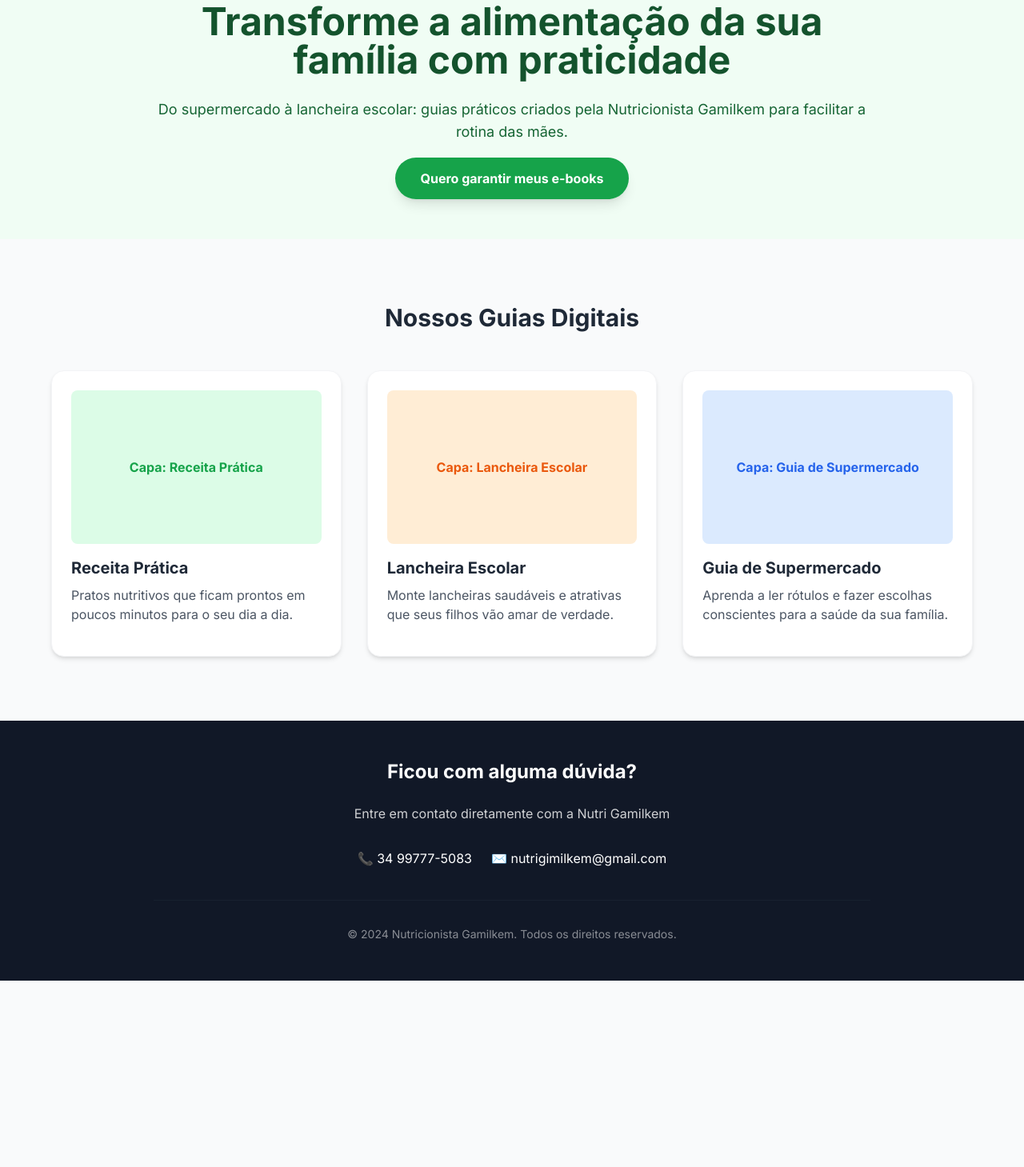
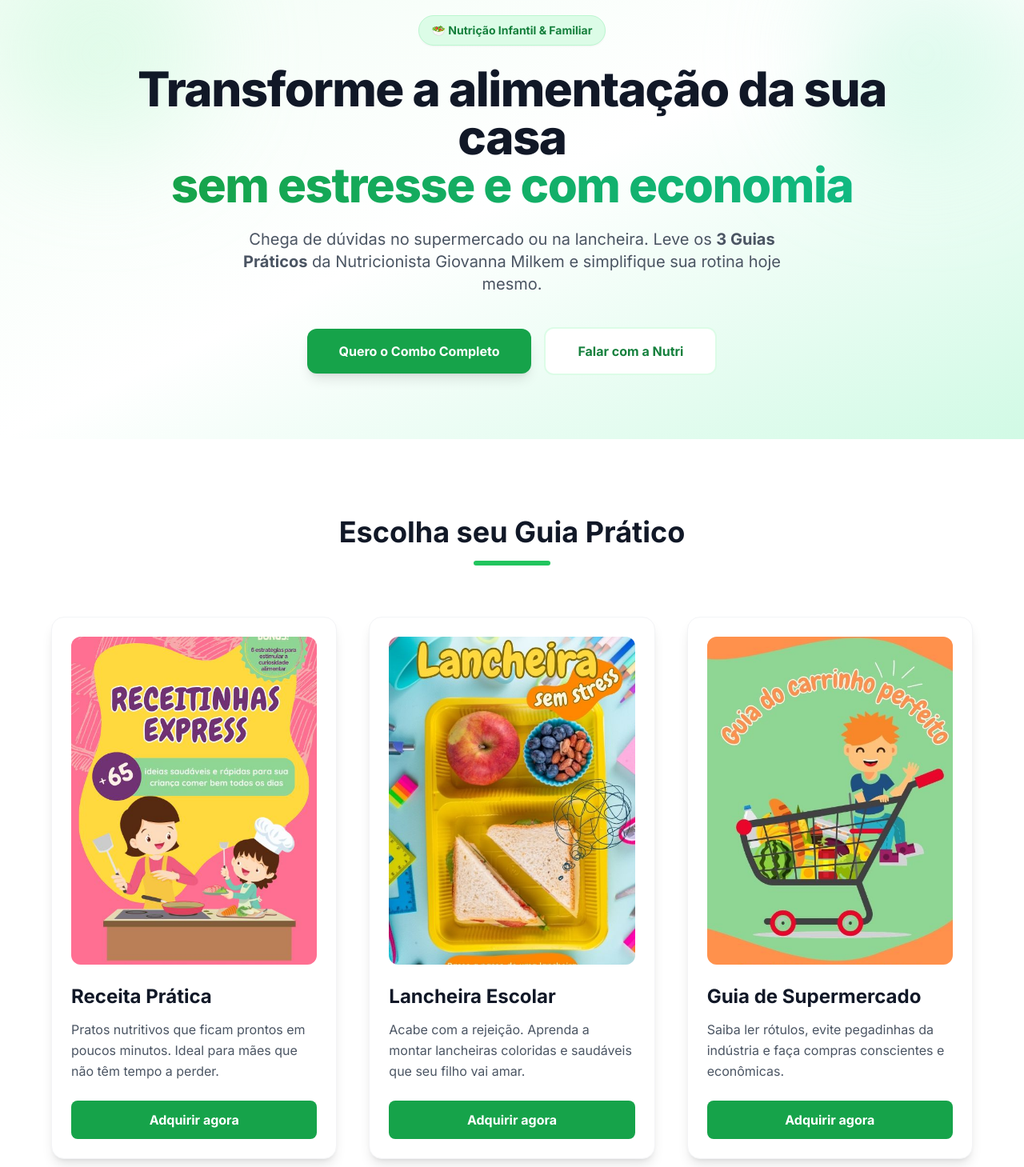
Before and after one commit to niutechbr/site-nutri, a plain HTML site: page index.html in a window 1280 px wide. Shown: the part 61-1520 px from the top of the page at 80% size. Before the commit the page ends 1287 px from the top, so only its background shows below. Drawn offline with nearby package versions, Linux system fonts and the light colour scheme.

Commit message:
feat: add purchase buttons with personalized whatsapp links

```diff
--- a/index.html
+++ b/index.html
@@ -3,74 +3,123 @@
 <head>
     <meta charset="UTF-8">
     <meta name="viewport" content="width=device-width, initial-scale=1.0">
-    <title>Nutri Gamilkem - Combo E-books</title>
+    <title>Nutri Gimilkem - Combo E-books</title>
     <script src="https://cdn.tailwindcss.com"></script>
-    <link href="https://fonts.googleapis.com/css2?family=Inter:wght@400;600;700&display=swap" rel="stylesheet">
+    <link href="https://fonts.googleapis.com/css2?family=Inter:wght@400;600;700;800&display=swap" rel="stylesheet">
     <style>
         body { font-family: 'Inter', sans-serif; }
+        html { scroll-behavior: smooth; }
     </style>
 </head>
-<body class="bg-gray-50 text-gray-800">
+<body class="bg-gray-50 text-gray-800 antialiased">
 
-    <header class="bg-green-50 py-16 px-6 text-center">
-        <div class="max-w-4xl mx-auto">
-            <h1 class="text-4xl md:text-5xl font-bold text-green-900 mb-6">
-                Transforme a alimentação da sua família com praticidade
+    <header class="bg-gradient-to-br from-green-50 via-white to-emerald-100 py-20 px-6 relative overflow-hidden">
+        <div class="max-w-5xl mx-auto text-center relative z-10">
+            <span class="inline-block bg-green-100 text-green-700 text-sm font-bold px-4 py-2 rounded-full mb-6 shadow-sm border border-green-200">
+                🥗 Nutrição Infantil & Familiar
+            </span>
+            <h1 class="text-4xl md:text-6xl font-extrabold text-gray-900 mb-6 leading-tight tracking-tight">
+                Transforme a alimentação da sua casa <br>
+                <span class="text-transparent bg-clip-text bg-gradient-to-r from-green-600 to-emerald-500">sem estresse e com economia</span>
             </h1>
-            <p class="text-lg text-green-800 mb-8">
-                Do supermercado à lancheira escolar: guias práticos criados pela Nutricionista Gamilkem para facilitar a rotina das mães.
+            <p class="text-lg md:text-xl text-gray-600 mb-10 max-w-2xl mx-auto leading-relaxed">
+                Chega de dúvidas no supermercado ou na lancheira. Leve os <strong>3 Guias Práticos</strong> da Nutricionista Giovanna Milkem e simplifique sua rotina hoje mesmo.
             </p>
-            <a href="#ebooks" class="bg-green-600 hover:bg-green-700 text-white font-bold py-4 px-8 rounded-full transition duration-300 shadow-lg">
-                Quero garantir meus e-books
-            </a>
+
+            <div class="flex flex-col sm:flex-row justify-center items-center gap-4">
+                <a href="#oferta" class="w-full sm:w-auto bg-green-600 hover:bg-green-700 text-white font-bold py-4 px-10 rounded-xl transition duration-300 shadow-lg hover:shadow-green-500/30 transform hover:-translate-y-1">
+                    Quero o Combo Completo
+                </a>
+                <a href="https://wa.me/5534997775083" target="_blank" class="w-full sm:w-auto bg-white border-2 border-green-100 text-green-700 font-bold py-4 px-10 rounded-xl hover:border-green-600 hover:text-green-800 transition duration-300">
+                    Falar com a Nutri
+                </a>
+            </div>
         </div>
+
+        <div class="absolute top-0 left-0 w-64 h-64 bg-green-200 rounded-full mix-blend-multiply filter blur-3xl opacity-30 animate-blob"></div>
+        <div class="absolute top-0 right-0 w-64 h-64 bg-emerald-200 rounded-full mix-blend-multiply filter blur-3xl opacity-30 animate-blob animation-delay-2000"></div>
     </header>
 
-    <section id="ebooks" class="py-20 px-6">
+<section id="ebooks" class="py-24 px-6 bg-white">
         <div class="max-w-6xl mx-auto">
-            <h2 class="text-3xl font-bold text-center mb-12">Nossos Guias Digitais</h2>
+            <div class="text-center mb-16">
+                <h2 class="text-3xl md:text-4xl font-bold text-gray-900 mb-4">Escolha seu Guia Prático</h2>
+                <div class="h-1.5 w-24 bg-green-500 mx-auto rounded-full"></div>
+            </div>
 
-            <div class="grid md:grid-cols-3 gap-8">
-                <div class="bg-white p-6 rounded-2xl shadow-md border border-gray-100 hover:shadow-xl transition">
-                    <div class="h-48 bg-green-100 rounded-lg mb-4 flex items-center justify-center text-green-600 font-bold">Capa: Receita Prática</div>
-                    <h3 class="text-xl font-bold mb-2">Receita Prática</h3>
-                    <p class="text-gray-600 mb-4">Pratos nutritivos que ficam prontos em poucos minutos para o seu dia a dia.</p>
+            <div class="grid md:grid-cols-3 gap-10">
+                <div class="group bg-white rounded-2xl p-6 border border-gray-100 shadow-lg hover:shadow-2xl transition-all duration-300 flex flex-col h-full">
+                    <div class="relative mb-6 rounded-xl overflow-hidden bg-gray-100 aspect-[3/4]">
+                        <img src="assets/img/capa-receitas.jpg" alt="Capa E-book Receita Prática" class="object-cover w-full h-full transform group-hover:scale-110 transition duration-700">
+                    </div>
+                    <h3 class="text-2xl font-bold mb-3 text-gray-900">Receita Prática</h3>
+                    <p class="text-gray-600 leading-relaxed mb-6 flex-grow">
+                        Pratos nutritivos que ficam prontos em poucos minutos. Ideal para mães que não têm tempo a perder.
+                    </p>
+                    <a href="https://wa.me/5534997775083?text=Olá! Gostaria de adquirir o E-book: Receita Prática" target="_blank" class="block text-center bg-green-600 hover:bg-green-700 text-white font-bold py-3 px-6 rounded-lg transition duration-300">
+                        Adquirir agora
+                    </a>
                 </div>
 
-                <div class="bg-white p-6 rounded-2xl shadow-md border border-gray-100 hover:shadow-xl transition">
-                    <div class="h-48 bg-orange-100 rounded-lg mb-4 flex items-center justify-center text-orange-600 font-bold">Capa: Lancheira Escolar</div>
-                    <h3 class="text-xl font-bold mb-2">Lancheira Escolar</h3>
-                    <p class="text-gray-600 mb-4">Monte lancheiras saudáveis e atrativas que seus filhos vão amar de verdade.</p>
+                <div class="group bg-white rounded-2xl p-6 border border-gray-100 shadow-lg hover:shadow-2xl transition-all duration-300 flex flex-col h-full">
+                    <div class="relative mb-6 rounded-xl overflow-hidden bg-gray-100 aspect-[3/4]">
+                        <img src="assets/img/capa-lancheira.jpg" alt="Capa E-book Lancheira Escolar" class="object-cover w-full h-full transform group-hover:scale-110 transition duration-700">
+                    </div>
+                    <h3 class="text-2xl font-bold mb-3 text-gray-900">Lancheira Escolar</h3>
+                    <p class="text-gray-600 leading-relaxed mb-6 flex-grow">
+                        Acabe com a rejeição. Aprenda a montar lancheiras coloridas e saudáveis que seu filho vai amar.
+                    </p>
+                    <a href="https://wa.me/5534997775083?text=Olá! Gostaria de adquirir o E-book: Lancheira Escolar" target="_blank" class="block text-center bg-green-600 hover:bg-green-700 text-white font-bold py-3 px-6 rounded-lg transition duration-300">
+                        Adquirir agora
+                    </a>
                 </div>
 
-                <div class="bg-white p-6 rounded-2xl shadow-md border border-gray-100 hover:shadow-xl transition">
-                    <div class="h-48 bg-blue-100 rounded-lg mb-4 flex items-center justify-center text-blue-600 font-bold">Capa: Guia de Supermercado</div>
-                    <h3 class="text-xl font-bold mb-2">Guia de Supermercado</h3>
-                    <p class="text-gray-600 mb-4">Aprenda a ler rótulos e fazer escolhas conscientes para a saúde da sua família.</p>
+                <div class="group bg-white rounded-2xl p-6 border border-gray-100 shadow-lg hover:shadow-2xl transition-all duration-300 flex flex-col h-full">
+                    <div class="relative mb-6 rounded-xl overflow-hidden bg-gray-100 aspect-[3/4]">
+                        <img src="assets/img/capa-supermercado.jpg" alt="Capa E-book Guia de Supermercado" class="object-cover w-full h-full transform group-hover:scale-110 transition duration-700">
+                    </div>
+                    <h3 class="text-2xl font-bold mb-3 text-gray-900">Guia de Supermercado</h3>
+                    <p class="text-gray-600 leading-relaxed mb-6 flex-grow">
+                        Saiba ler rótulos, evite pegadinhas da indústria e faça compras conscientes e econômicas.
+                    </p>
+                    <a href="https://wa.me/5534997775083?text=Olá! Gostaria de adquirir o E-book: Guia de Supermercado" target="_blank" class="block text-center bg-green-600 hover:bg-green-700 text-white font-bold py-3 px-6 rounded-lg transition duration-300">
+                        Adquirir agora
+                    </a>
                 </div>
             </div>
         </div>
     </section>
 
-    <footer class="bg-gray-900 text-white py-12 px-6">
+    <section id="oferta" class="py-16 px-6 bg-green-900 text-white">
+        <div class="max-w-4xl mx-auto text-center border-2 border-green-500 rounded-3xl p-10 bg-green-800/50 shadow-2xl">
+            <h2 class="text-3xl font-bold mb-4">🎁 Oferta Especial: Combo Completo</h2>
+            <p class="text-xl mb-8 opacity-90 text-green-100">Leve os 3 E-books com um desconto exclusivo e transforme a saúde da sua família hoje!</p>
+            <a href="https://wa.me/5534997775083?text=Olá Nutri! Quero garantir o COMBO ESPECIAL com os 3 E-books." target="_blank" class="inline-block bg-yellow-400 hover:bg-yellow-500 text-green-900 font-extrabold py-5 px-12 rounded-full text-xl transition transform hover:scale-105 shadow-xl">
+                QUERO O COMBO COMPLETO ➔
+            </a>
+        </div>
+    </section>
+
+    <footer class="bg-gray-900 text-white py-16 px-6">
         <div class="max-w-4xl mx-auto text-center">
-            <h2 class="text-2xl font-bold mb-6">Ficou com alguma dúvida?</h2>
-            <p class="mb-8 opacity-80">Entre em contato diretamente com a Nutri Gamilkem</p>
+            <h2 class="text-3xl font-bold mb-6">Ainda com dúvidas?</h2>
+            <p class="mb-10 text-gray-400 text-lg">Chame a Nutri Gimilkem no WhatsApp ou envie um e-mail.</p>
 
-            <div class="flex flex-col md:flex-row justify-center items-center gap-6">
-                <a href="https://wa.me/5534997775083" class="flex items-center gap-2 hover:text-green-400 transition">
-                    <span>📞 34 99777-5083</span>
+            <div class="flex flex-col md:flex-row justify-center items-center gap-6 mb-12">
+                <a href="https://wa.me/5534997775083" target="_blank" class="flex items-center gap-3 bg-green-600 hover:bg-green-700 px-6 py-4 rounded-lg font-bold transition">
+                    <svg class="w-6 h-6" fill="currentColor" viewBox="0 0 24 24"><path d="M.057 24l1.687-6.163c-1.041-1.804-1.588-3.849-1.587-5.946.003-6.556 5.338-11.891 11.893-11.891 3.181.001 6.167 1.24 8.413 3.488 2.245 2.248 3.481 5.236 3.48 8.414-.003 6.557-5.338 11.892-11.893 11.892-1.99-.001-3.951-.5-5.688-1.448l-6.305 1.654zm6.597-3.807c1.676.995 3.276 1.591 5.392 1.592 5.448 0 9.886-4.434 9.889-9.885.002-5.462-4.415-9.89-9.881-9.892-5.452 0-9.887 4.434-9.889 9.884-.001 2.225.651 3.891 1.746 5.634l-.999 3.648 3.742-.981zm11.387-5.464c-.074-.124-.272-.198-.57-.347-.297-.149-1.758-.868-2.031-.967-.272-.099-.47-.149-.669.149-.198.297-.768.967-.941 1.165-.173.198-.347.223-.644.074-.297-.149-1.255-.463-2.39-1.475-.883-.788-1.48-1.761-1.653-2.059-.173-.297-.018-.458.13-.606.134-.133.297-.347.446-.521.151-.172.2-.296.3-.495.099-.198.05-.372-.025-.521-.075-.148-.669-1.611-.916-2.206-.242-.579-.487-.501-.669-.51l-.57-.01c-.198 0-.52.074-.792.372-.272.297-1.04 1.016-1.04 2.479 0 1.462 1.065 2.875 1.213 3.074.149.198 2.095 3.2 5.076 4.487.709.306 1.263.489 1.694.626.712.226 1.36.194 1.872.118.571-.085 1.758-.719 2.006-1.413.248-.695.248-1.29.173-1.414z"/></svg>
+                    <span>(34) 99777-5083</span>
                 </a>
-                <a href="mailto:nutrigimilkem@gmail.com" class="flex items-center gap-2 hover:text-green-400 transition">
-                    <span>✉️ nutrigimilkem@gmail.com</span>
+                <a href="mailto:nutrigimilkem@gmail.com" class="flex items-center gap-3 bg-gray-800 hover:bg-gray-700 px-6 py-4 rounded-lg transition border border-gray-700">
+                    <svg class="w-6 h-6 text-gray-400" fill="none" stroke="currentColor" viewBox="0 0 24 24"><path stroke-linecap="round" stroke-linejoin="round" stroke-width="2" d="M3 8l7.89 5.26a2 2 0 002.22 0L21 8M5 19h14a2 2 0 002-2V7a2 2 0 00-2-2H5a2 2 0 00-2 2v10a2 2 0 002 2z"></path></svg>
+                    <span>nutrigimilkem@gmail.com</span>
                 </a>
             </div>
 
-            <div class="mt-10 pt-8 border-t border-gray-800 text-sm opacity-50">
-                &copy; 2024 Nutricionista Gamilkem. Todos os direitos reservados.
+            <div class="pt-8 border-t border-gray-800 text-sm text-gray-500">
+                &copy; 2024 Nutricionista Gimilkem. Todos os direitos reservados.
             </div>
         </div>
     </footer>
-
 </body>
 </html>
```
Also changed, not shown: assets/img/capa-lancheira.jpg (added), assets/img/capa-lancheira.jpg.png (deleted), assets/img/capa-receitas.jpg (renamed from assets/img/capa-receitas.jpg.jpg), assets/img/capa-supermercado.jpg (renamed from assets/img/capa-supermercado.jpg.jpg).
